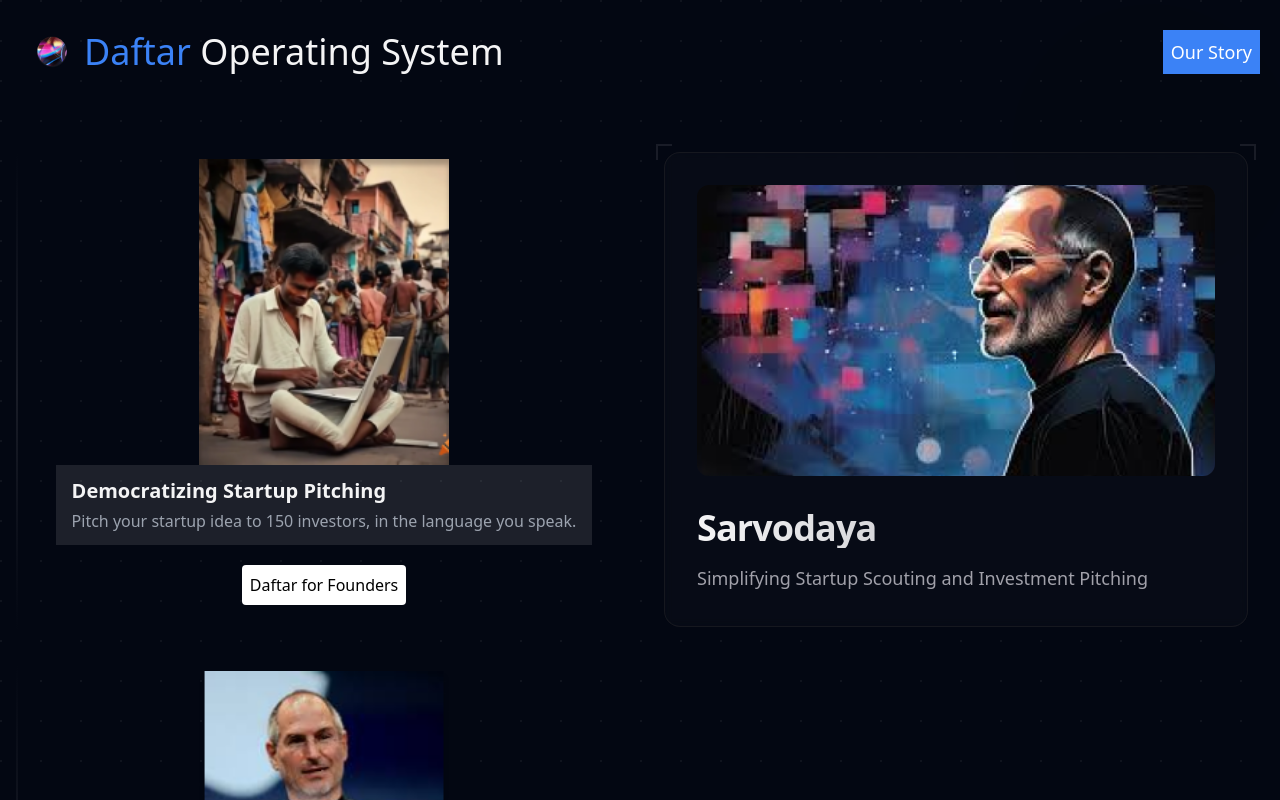
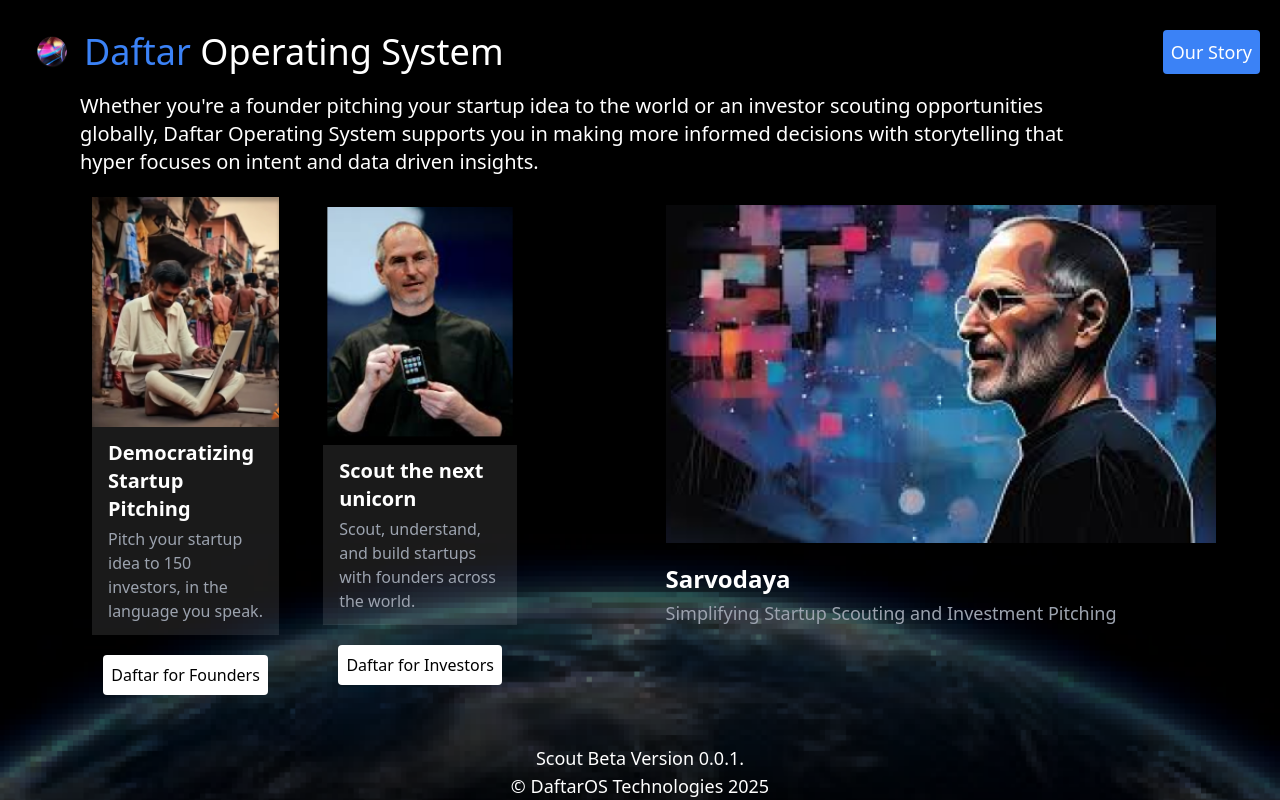
Before and after one commit to AESiR-0/daftar-scout, a Next.js app: page / in a window 1280 px wide. Shown: the top 800 px of the page. Built offline with nearby package versions, Linux system fonts and the light colour scheme.

Commit message:
refactor: adjust padding in hero section header

```diff
--- a/app/page.tsx
+++ b/app/page.tsx
@@ -1,133 +1,133 @@
-'use client'
-import Image from 'next/image';
-import Earth from '@/public/static/landing/earth.png'
-import indianStreetMan from '@/public/static/landing/indian street.png'
-import steveJobs from '@/public/static/landing/steve jobs placeholder 2.png'
-import { HeroSection } from '@/components/home/hero-section'
-import { FeatureCard } from '@/components/home/feature-card'
-import steveplace from '@/public/static/landing/steve jobs placeholder.png'
-import Link from 'next/link';
-import { useState } from 'react';
+"use client";
+import Image from "next/image";
+import Earth from "@/public/static/landing/earth.png";
+import indianStreetMan from "@/public/static/landing/indian street.png";
+import steveJobs from "@/public/static/landing/steve jobs placeholder 2.png";
+import { HeroSection } from "@/components/home/hero-section";
+import { FeatureCard } from "@/components/home/feature-card";
+import steveplace from "@/public/static/landing/steve jobs placeholder.png";
+import Link from "next/link";
+import { useState } from "react";
 
 export default function HomePage() {
-  const [activeCard, setActiveCard] = useState<'founder' | 'investor' | null>(null);
+  const [activeCard, setActiveCard] = useState<"founder" | "investor" | null>(
+    null
+  );
   const isNull = activeCard === null;
-
-  const items = activeCard === 'founder'
+  const items =
+    activeCard === "founder"
       ? {
           video: steveplace.src,
-      title: "Democratizing Startup Pitching",
-      description: "We're building a new startup economy, where founders can pitch their ideas to 150 investors, in the language they speak."
+          title: "Democratizing Startup Pitching ",
+          description:
+            "We're building a new startup economy, where founders can pitch their ideas to 150 investors, in the language they speak.",
         }
-    : activeCard === 'investor'
+      : activeCard === "investor"
       ? {
           video: steveplace.src,
           title: "Building a New Startup Economy",
-        description: "Discover and invest in promising startups globally, with data-driven insights and localized pitches from diverse founders."
+          description:
+            "Discover and invest in promising startups globally, with data-driven insights and localized pitches from diverse founders.",
         }
       : {
           video: steveplace.src,
           title: "Sarvodaya",
-        description: "Simplifying Startup Scouting and Investment Pitching"
+          description: "Simplifying Startup Scouting and Investment Pitching",
         };
+  return (
+    <div className=" min-h-screen bg-black w-full  relative  text-white">
+      <div className="absolute z-0 w-full left-0   bottom-0 ">
+        <Image
+          src={Earth.src}
+          className="z-0 w-full "
+          alt="earth"
+          width={1000}
+          height={1000}
+        />
+      </div>
+      <div className="absolute z-0 w-full left-0  flex items-center flex-col   bottom-0 ">
+        <span className="text-white text-lg">Scout Beta Version 0.0.1. </span>
+        <span className="text-white text-lg">
+          © DaftarOS Technologies 2025{" "}
+        </span>
+      </div>
 
-  return (
-    <div className="min-h-screen bg-[#030712] overflow-hidden relative text-zinc-100">
-      {/* Gradient Orbs */}
-      <div className="absolute top-0 -left-4 w-72 h-72 bg-purple-500 rounded-full mix-blend-multiply filter blur-xl opacity-10 animate-blob" />
-      <div className="absolute top-0 -right-4 w-72 h-72 bg-yellow-500 rounded-full mix-blend-multiply filter blur-xl opacity-10 animate-blob animation-delay-2000" />
-      <div className="absolute -bottom-8 left-20 w-72 h-72 bg-pink-500 rounded-full mix-blend-multiply filter blur-xl opacity-10 animate-blob animation-delay-4000" />
+      {/* <NavBar /> */}
+      <HeroSection />
+      <div className="pr-32">
+        <p className="px-20 text-xl ">
+          Whether you're a founder pitching your startup idea to the world or an
+          investor scouting opportunities globally, Daftar Operating System
+          supports you in making more informed decisions with storytelling that
+          hyper focuses on intent and data driven insights.
+        </p>
+      </div>
 
-      {/* Grid Pattern */}
-      <div className="absolute inset-0" style={{
-        backgroundImage: `radial-gradient(circle at 1px 1px, rgba(255,255,255,0.05) 1px, transparent 0)`,
-        backgroundSize: '40px 40px'
-      }} />
-
-      {/* Main Content Container */}
-      <div className="relative z-10">
-        <HeroSection />
-
-        <div className="max-w-7xl mx-auto px-4 sm:px-6 lg:px-8 py-12">
-          <div className="grid lg:grid-cols-2 gap-12">
-            {/* Left Column - Feature Cards */}
-            <div className="space-y-8">
-              <div className="relative">
-                {/* Decorative line */}
-                <div className="absolute -left-4 top-0 bottom-0 w-0.5 bg-gradient-to-b from-transparent via-zinc-500 to-transparent opacity-20" />
-
+      <div className="flex gap-12 z-10 px-10 pl-20 py-10 ">
+        <div className="flex gap-5 mr-16 w-1/2">
           <FeatureCard
             image={indianStreetMan.src}
-                  imageAlt="Founder working on laptop"
+            imageAlt="man working on a laptop generated by Ai"
             title="Democratizing Startup Pitching"
             description="Pitch your startup idea to 150 investors, in the language you speak."
             buttonText="Daftar for Founders"
-                  isActive={activeCard === 'founder'}
-                  onClick={() => setActiveCard(activeCard === 'founder' ? null : 'founder')}
+            isActive={activeCard === "founder"}
+            onClick={() => {
+              if (activeCard === "founder") {
+                setActiveCard(null);
+              } else {
+                setActiveCard("founder");
+              }
+            }}
+          />
+
+          <FeatureCard
+            image={steveJobs.src}
+            imageAlt="man working on a laptop generated by Ai"
+            title="Scout the next unicorn"
+            description="Scout, understand, and build startups with founders across the world."
+            buttonText="Daftar for Investors"
+            isActive={activeCard === "investor"}
+            onClick={() => {
+              if (activeCard === "investor") {
+                setActiveCard(null);
+              } else {
+                setActiveCard("investor");
+              }
+            }}
           />
         </div>
 
-              <div className="relative">
-                <div className="absolute -left-4 top-0 bottom-0 w-0.5 bg-gradient-to-b from-transparent via-zinc-500 to-transparent opacity-20" />
-
-                <FeatureCard
-                  image={steveJobs.src}
-                  imageAlt="Investor analyzing data"
-                  title="Scout the next unicorn"
-                  description="Scout, understand, and build startups with founders across the world."
-                  buttonText="Daftar for Investors"
-                  isActive={activeCard === 'investor'}
-                  onClick={() => setActiveCard(activeCard === 'investor' ? null : 'investor')}
-                />
-              </div>
-            </div>
-
-            {/* Right Column - Featured Content */}
-            <div className="relative">
-              {/* Decorative corner elements */}
-              <div className="absolute -top-2 -left-2 w-4 h-4 border-l-2 border-t-2 border-zinc-500 opacity-20" />
-              <div className="absolute -top-2 -right-2 w-4 h-4 border-r-2 border-t-2 border-zinc-500 opacity-20" />
-              <div className="absolute -bottom-2 -left-2 w-4 h-4 border-l-2 border-b-2 border-zinc-500 opacity-20" />
-              <div className="absolute -bottom-2 -right-2 w-4 h-4 border-r-2 border-b-2 border-zinc-500 opacity-20" />
-
-              <div className="rounded-2xl overflow-hidden backdrop-blur-sm bg-white/[0.02] border border-zinc-800/50 p-8">
-                <div className="aspect-video relative overflow-hidden rounded-xl">
-                  <div className="absolute inset-0 bg-gradient-to-br from-zinc-800/10 to-zinc-900/50" />
+        {/* Center Column */}
+        <div className="flex flex-col gap-10  justify-between items-center z-10 w-2/3">
+          <div className="py-5 flex flex-col h-[400px]  justify-center gap-5 ">
             <Image
               src={items.video}
               alt="featured content"
-                    fill
-                    className="object-cover"
-                    priority
+              height={450}
+              width={550}
             />
-                </div>
-
-                <div className="mt-8 space-y-4">
-                  <h1 className="text-4xl font-bold tracking-tight bg-clip-text text-transparent bg-gradient-to-r from-zinc-100 to-zinc-400">
-                    {items.title}
-                  </h1>
-                  <p className="text-zinc-400 text-lg leading-relaxed">
+            <div className="">
+              <h1 className="text-white text-2xl font-bold">{items.title}</h1>
+              <p className="text-gray-400 text-lg max-w-[550px] mt-1">
                 {items.description}
               </p>
             </div>
-
+          </div>
+          <div className="">
             {!isNull && (
-                  <div className="mt-8 flex gap-4">
+              <div className="flex  justify-center z-10 gap-10">
                 <Link
+                  className="bg-white rounded text-black px-4 py-2  hover:bg-blue-500 hover:text-white transition-all duration-300"
                   href={`${activeCard}/pricing`}
-                      className="group px-6 py-3 rounded-lg border border-zinc-700 hover:border-zinc-600 transition-all duration-300 relative overflow-hidden"
                 >
-                      <span className="relative z-10">View Pricing</span>
-                      <div className="absolute inset-0 bg-gradient-to-r from-zinc-800 to-zinc-900 opacity-0 group-hover:opacity-100 transition-opacity duration-300" />
+                  <button>Pricing</button>
                 </Link>
                 <Link
+                  className="bg-blue-500 rounded text-white px-4 py-2  hover:bg-gray-200 hover:text-black transition-all duration-300"
                   href={`/login/${activeCard}`}
-                      className="group px-6 py-3 rounded-lg relative overflow-hidden"
                 >
-                      <span className="relative z-10 text-zinc-900 group-hover:text-white transition-colors duration-300">
-                        Try Daftor for free
-                      </span>
-                      <div className="absolute inset-0 bg-gradient-to-r from-zinc-100 to-zinc-300 group-hover:from-zinc-300 group-hover:to-zinc-100 transition-colors duration-300" />
+                  <button>Try Daftor for free</button>
                 </Link>
               </div>
             )}
@@ -135,17 +135,5 @@ export default function HomePage() {
         </div>
       </div>
     </div>
-
-        {/* Earth Background */}
-
-
-        {/* Footer */}
-        <div className="relative z-10 py-6 text-center text-zinc-500 backdrop-blur-sm bg-gradient-to-t from-black/40 to-transparent">
-          <div className="max-w-7xl mx-auto px-4 sm:px-6 lg:px-8">
-            <p className="text-sm">            Design and Build by Daftar Operating System Technology Version Beta 1.1            </p>
-          </div>
-        </div>
-      </div>
-    </div>
   );
 }
--- a/components/home/hero-section.tsx
+++ b/components/home/hero-section.tsx
@@ -6,7 +6,7 @@ import { Modal } from '../Modal'
 export function HeroSection() {
     const [isModalOpen, setIsModalOpen] = useState(false)
     return (
-        <header className="text-left z-1 py-5 px-5">
+        <header className="text-left z-1 pt-5 pb-2 px-5">
             <h1 className="text-4xl md:text-4xl">
                 <span className='flex items-center justify-between'>
                     <span className="flex items-center">
@@ -14,7 +14,7 @@ export function HeroSection() {
                         <span className=''>
                             <span className='text-blue-500'>Daftar</span> Operating System
                         </span></span>
-                    <span onClick={() => setIsModalOpen(true)} className="text-white rounded flex items-center hover:scale-95 py-2 px-2 transition-all duration-300 hover:cursor-pointer bg-blue-500 text-lg  rounded-md">
+                    <span onClick={() => setIsModalOpen(true)} className="text-white rounded flex items-center hover:scale-95 py-2 px-2 transition-all duration-300 hover:cursor-pointer bg-blue-500 text-lg  ">
                         Our Story
                     </span>
                 </span>
```
Lines whose indentation alone changed are shown as unchanged.
